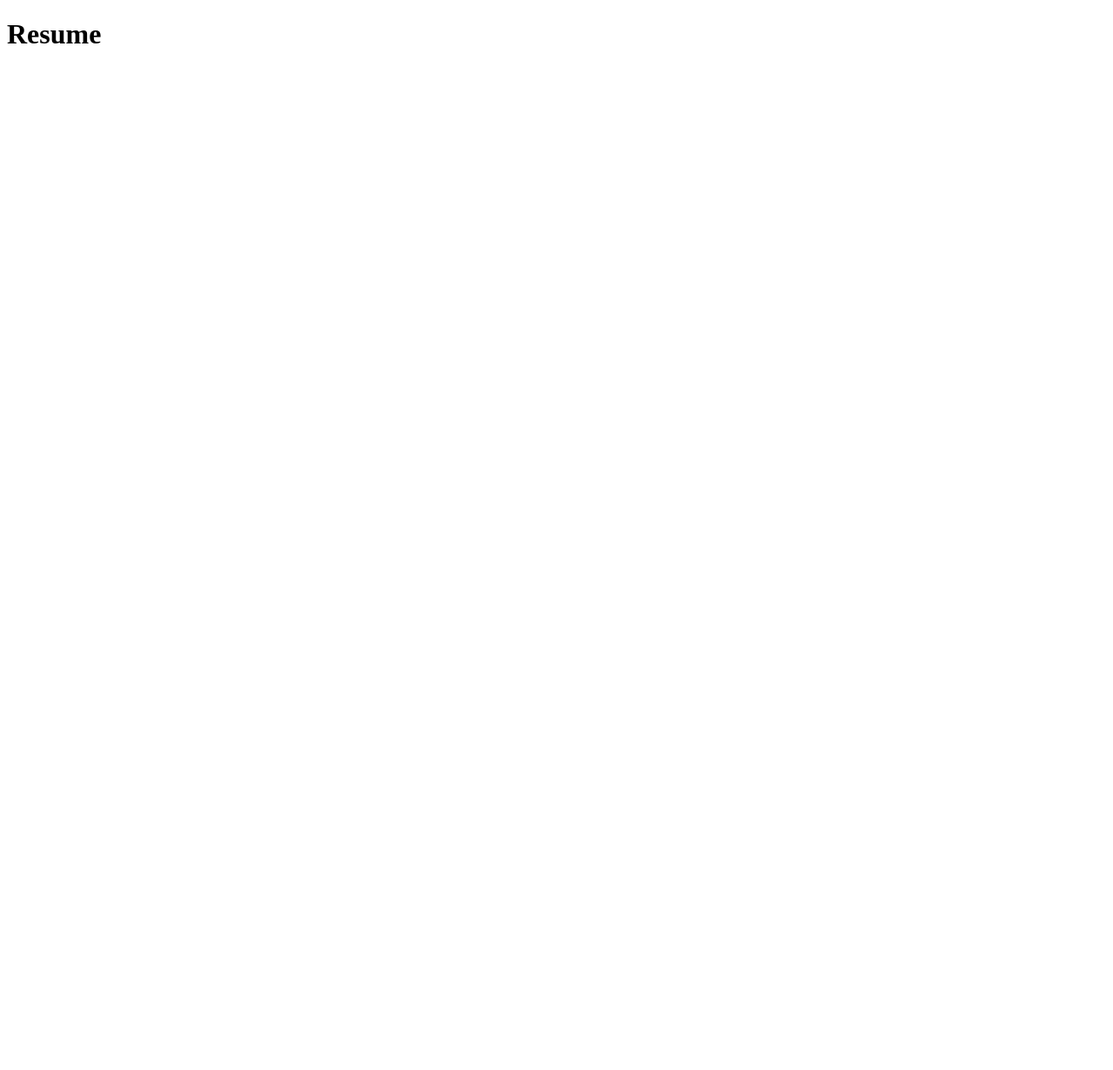
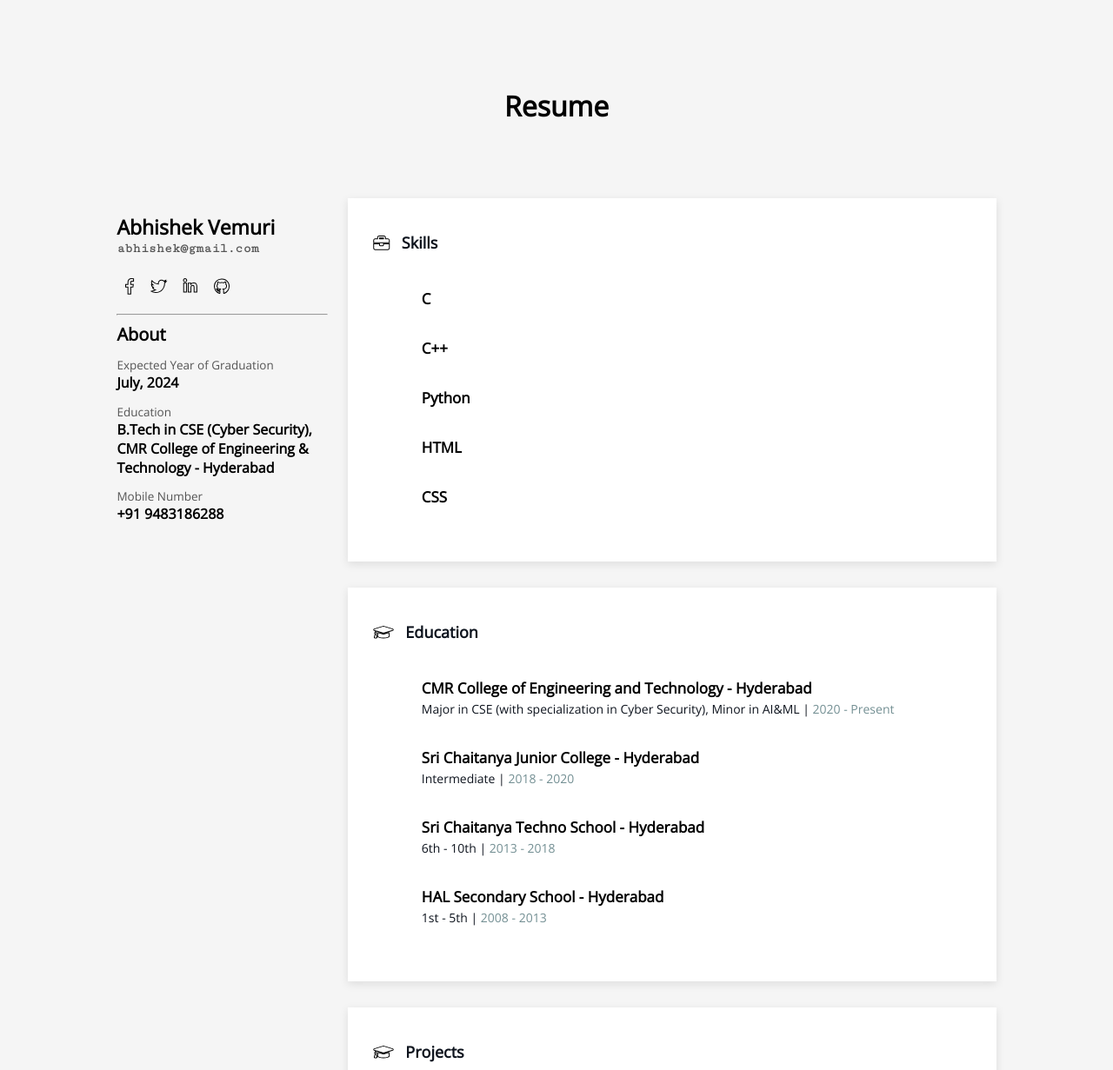
Before and after one commit to cyber-titan/mern-stack, a plain HTML site: page resume.html in a window 1280 px wide. Shown: the top 1231 px of the page at 87% size. Before the commit the page ends 800 px from the top, so only its background shows below. Drawn offline with nearby package versions, Linux system fonts and the light colour scheme.

Commit message:
Added resume.html and resume_style.css

```diff
--- a/resume.html
+++ b/resume.html
@@ -1,13 +1,84 @@
 <!DOCTYPE html>
 <html lang="en">
+
 <head>
     <meta charset="UTF-8">
-    <meta http-equiv="X-UA-Compatible" content="IE=edge">
-    <meta name="viewport" content="width=device-width, initial-scale=1.0">
-    <title>Document</title>
+    <title>CodePen - Profile Template</title>
+    <link rel='stylesheet' href='https://use.fontawesome.com/releases/v5.6.3/css/all.css'>
+    <link rel='stylesheet' href='https://fonts.googleapis.com/css?family=Nunito|Cutive+Mono|Open+Sans'>
+    <link rel="stylesheet" href="./resume_style.css">
+
 </head>
+
 <body>
-    <h1>Resume</h1>
+    <div align="center">
+        <h1 style="margin-top: 100px;">Resume</h1>
+    </div>
+    <div id="inner-nav"></div>
+    <div id="container">
+        <div id="profile">
+            <p id="name">Abhishek Vemuri<br><span id="email">abhishek@gmail.com</span></p>
+            <div id="social-links"><a href="#"><i class="fab fa-facebook-f stroke-transparent"></i></a><a><i
+                        class="fab fa-twitter stroke-transparent"></i></a><a><i
+                        class="fab fa-linkedin-in stroke-transparent"></i></a><a><i
+                        class="fab fa-github stroke-transparent"></i></a></div>
+            <hr width="100%">
+            <div id="about">
+                <p style="display:inline;">About</p>
+            </div>
+            <p id="year-graduation">Expected Year of Graduation<br><strong>July, 2024</strong></p>
+            <p id="education">Education<br><strong>B.Tech in CSE (Cyber Security), CMR College of Engineering & Technology - Hyderabad</strong></p>
+            <p id="telephone">Mobile Number<br><strong>+91 9483186288</strong></p>
+        </div>
+        <div id="info-cards">
+            <div class="card">
+                <p><i class="fas fa-briefcase stroke-transparent"></i>&nbsp;&nbsp;&nbsp;Skills</p>
+                <ul>
+                    <li> <p class="tags">C</p> </li>
+                    <li> <p class="tags">C++</p> </li>
+                    <li> <p class="tags">Python</p> </li>
+                    <li> <p class="tags">HTML</p> </li>
+                    <li> <p class="tags">CSS</p> </li>
+                </ul>
+            </div>
+            <div class="card">
+                <p><i class="fas fa-graduation-cap stroke-transparent"></i>&nbsp;&nbsp;&nbsp;Education</p>
+                <ul>
+                    <li>
+                        <p class="tags">CMR College of Engineering and Technology - Hyderabad<br><span>Major in CSE (with specialization in Cyber Security), Minor in AI&ML | <span>2020 - Present</span></span></p>
+                        <a class="edit" href="#"><i class="fas fa-pen stroke-transparent-blue"></i></a>
+                    </li>
+                    <li>
+                        <p class="tags">Sri Chaitanya Junior College - Hyderabad<br><span>Intermediate | <span>2018 - 2020</span></span></p>
+                        <a class="edit" href="#"><i class="fas fa-pen stroke-transparent-blue"></i></a>
+                    </li>
+                    <li>
+                        <p class="tags">Sri Chaitanya Techno School - Hyderabad<br><span>6th - 10th | <span>2013 - 2018</span></span></p>
+                        <a class="edit" href="#"><i class="fas fa-pen stroke-transparent-blue"></i></a>
+                    </li>
+                    <li>
+                        <p class="tags">HAL Secondary School - Hyderabad<br><span>1st - 5th | <span>2008 - 2013</span></span></p>
+                        <a class="edit" href="#"><i class="fas fa-pen stroke-transparent-blue"></i></a>
+                    </li>
+                </ul>
+            </div>
+            <div class="card">
+                <p><i class="fas fa-graduation-cap stroke-transparent"></i>&nbsp;&nbsp;&nbsp;Projects</p>
+                <ul>
+                    <li>
+                        <p class="tags">Text Cryptography<br><span>A website with different cryptographic techniques to encrypt and decrypt text.</p>
+                        <a class="edit" href="#"><i class="fas fa-pen stroke-transparent-blue"></i></a>
+                    </li>
+                    <li>
+                        <p class="tags">Automatic Intruder Spotter (AIS)<br><span>Alerts by calling the owner if an intruder enters.</p>
+                        <a class="edit" href="#"><i class="fas fa-pen stroke-transparent-blue"></i></a>
+                    </li>
+                </ul>
+            </div>
+        </div>
+    </div>
+    <!-- partial -->
 
 </body>
+
 </html>
--- /dev/null
+++ b/resume_style.css
@@ -0,0 +1,196 @@
+html{
+    font-family: 'Open Sans',sans-serif;
+    background: whitesmoke;
+}
+a{
+    text-decoration: none;
+    color: black;
+}
+hr{
+    background: grey;
+}
+#container{
+    position: relative;
+    display: flex;
+}
+#profile{
+    flex: 15%;
+    display: block;
+    position: relative;
+    margin: 5% 2% 0 10%;
+    width: 100%;
+    height: 100%;
+}
+#info-cards{
+    flex: 55%;
+    display: block;
+    margin-top: 5%;
+    margin-right: 10%;
+    width: 100%;
+    height: 100%;
+}
+#image{
+    position: relative;
+    overflow: hidden;
+}
+#image,#profile-photo{
+    position: relative;
+    width: 80px;
+    height: 80px;
+    border-radius: 10px;
+}
+#image > a{
+    position: absolute;
+    top:0;
+    left:0;
+    background: rgba(0,0,0,0.5) !important;
+    height: 100%;
+    width: 100%;
+    display: none;
+}
+#image > a > i{
+    -webkit-text-stroke: 1px #ffffffdd;
+    padding: 40%;
+}
+#image:hover a{
+    display: block;
+}
+#name{
+    font-size: 23px !important;
+    line-height: 20px !important;
+}
+#about,.card > ul > li{
+    padding: 0 0 0 15px;
+    position: relative;
+    display: inline-block;
+    width: 100%;
+}
+#about{
+    font-size: 20px !important;
+    padding: 0 !important;
+}
+#name, #about > p{
+    font-weight: bolder;
+    font-family: 'Open Sans', sans-serif;
+}
+#email{
+    font-size: 15px !important;
+    font-weight: bold !important;
+    font-family: 'Cutive Mono',monospace;
+}
+#college,#email,#year-graduation,#education,#more-about,#telephone,#fax{
+    color: #555;
+    font-size: 13.5px;
+}
+strong,span{
+    color: black;
+    font-size: 16px;
+}
+#social-links,#about{
+    display: inline-block;
+}
+#social-links{
+    margin-bottom: 12px;
+}
+#social-links a{
+    margin: 0 10px;
+}
+#edit-intro{
+    display: block;
+    color:#097bbf;
+    font-family: 'Nunito', sans-serif;
+}
+.fab{
+    font-size: 1.1em;
+}
+.fab,.fas{
+    color: whitesmoke;
+}
+#about > a{
+    top: 4px;
+    right: 8px;
+}
+.edit{
+    top: 19px;
+    right: 10px;
+}
+#about > a, .edit{
+    position: absolute;
+    font-size: 15px !important;
+}
+.stroke-transparent {
+ -webkit-text-stroke: 1px #000;
+ -webkit-text-fill-color: transparent;
+}
+.blue{
+    color: #097bbf !important;
+    font-size: 13px;
+}
+.stroke-transparent-blue {
+ -webkit-text-stroke: 1px #097bbf;
+ -webkit-text-fill-color: transparent;
+}
+.card{
+    box-shadow: 0 3px 10px 0 rgba(0,0,0,.1);
+    overflow-x: hidden;
+    margin-bottom: 30px;
+    padding: 15px 30px 30px 30px;
+    background-color: #fff;
+}
+.card > p{
+    color: #0e141e;
+    font-weight: bolder;
+    font-size: 18px;
+    line-height: 2;
+}
+.card > p > i{
+    font-size: 18px;
+}
+.card > a{
+    font-weight: 400;
+    font-size: 15px;
+    margin: 0;
+    margin-left: 25px;
+    padding: 0;
+    border: 0;
+    height: auto;
+    background: transparent;
+    color: #097bbf;
+    outline: none;
+    cursor: pointer;
+}
+.card > ul{
+    list-style-type: none;
+}
+.tags{
+    font-size: 17px;
+    font-weight: bolder;
+}
+.tags ~ a{
+    display: none !important;
+}
+.tags span{
+    font-size: 14px;
+    font-weight: normal;
+    color: #0e141e;
+}
+.tags span span{
+    color: #738f93;
+}
+@media screen and (max-width:1090px){
+    #profile{
+        margin-left: 5%;
+    }
+}
+@media screen and (max-width:850px){
+    #container{
+        display: block;
+    }
+    #profile{
+        width: 90%;
+    }
+    .card{
+        margin: 0 5%;
+        margin-bottom: 30px;
+    }
+}
```
